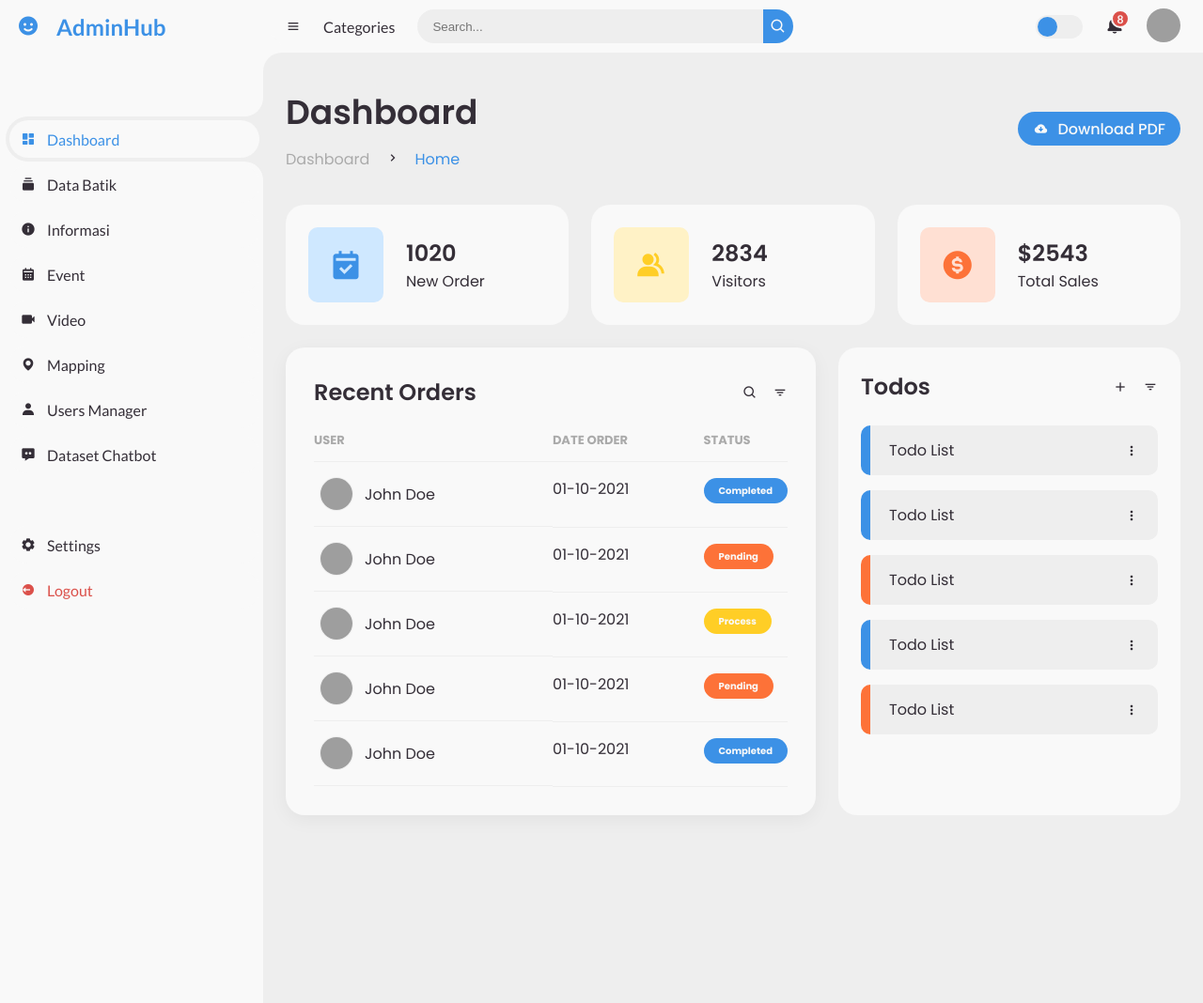
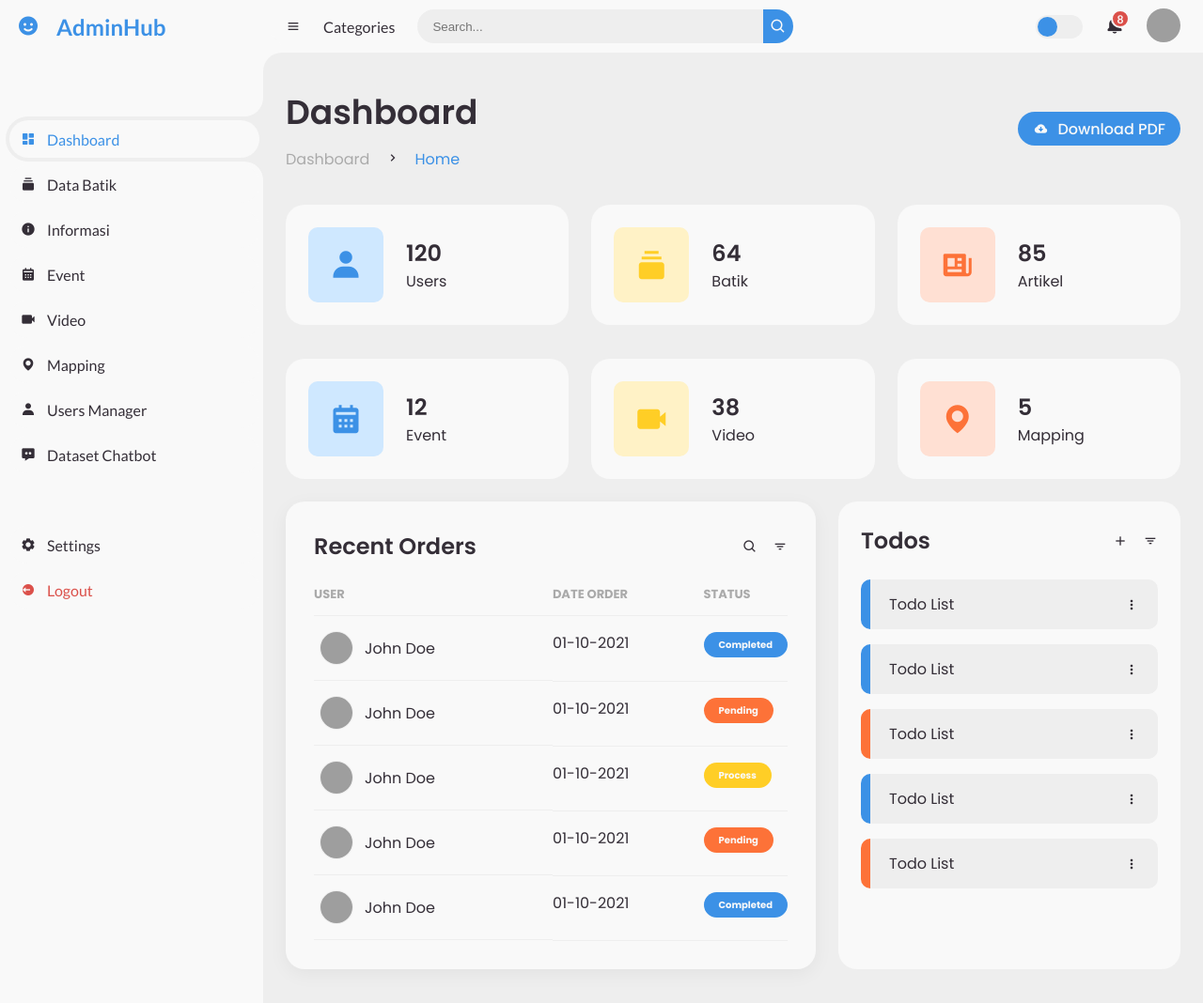
Before and after one commit to tamris/service_batik, a Flask app: page / in a window 1280 px wide. Shown: the whole page at 94% size. Run offline with Flask 3, Linux system fonts and the light colour scheme; some libraries are stand-ins or nearby versions; grey boxes are pictures that could not be loaded.

Commit message:
search bar, dashboard update

```diff
--- a/routes/web/dashboard.py
+++ b/routes/web/dashboard.py
@@ -5,5 +5,13 @@ web_bp = Blueprint('web_dashboard', __name__)
 
 @web_bp.route('/')
 def index():
-    # Ini return HTML buat dilihat di Browser Laptop
-    return render_template('dashboard.html')
+    # Dummy counts (gampang diganti nanti dari database)
+    counts = {
+        'users_count': 120,
+        'batik_count': 64,
+        'artikel_count': 85,
+        'event_count': 12,
+        'video_count': 38,
+        'mapping_count': 5,
+    }
+    return render_template('dashboard.html', **counts)
--- a/routes/web/galeri.py
+++ b/routes/web/galeri.py
@@ -112,32 +112,42 @@ dagang yang terbuka terhadap pertemuan lintas budaya.""",
 
 @galeri_bp.route('/data-batik')
 def index():
-    # 1. Config Pagination
+    # 1. Ambil Parameter
+    page = request.args.get('page', 1, type=int)
+    search_query = request.args.get('q', '') # Ambil kata kunci pencarian (kalau ada)
     per_page = 10
-    page = request.args.get('page', 1, type=int)
-    total_items = len(data_batik)
+
+    # 2. Logika FILTER (Pencarian)
+    if search_query:
+        # Cari batik yang NAMA atau MAKNA-nya mengandung kata kunci (case insensitive)
+        filtered_data = [
+            b for b in data_batik
+            if search_query.lower() in b['nama'].lower() or search_query.lower() in b['makna'].lower()
+        ]
+    else:
+        filtered_data = data_batik # Kalau gak cari, pake semua data
+
+    # 3. Hitung Pagination (Berdasarkan data yang sudah difilter)
+    total_items = len(filtered_data)
     total_pages = math.ceil(total_items / per_page)
 
-    # 2. Slicing Data
+    # 4. Slicing Data (Potong sesuai halaman)
     start = (page - 1) * per_page
     end = start + per_page
-    data_tampil = data_batik[start:end]
+    data_tampil = filtered_data[start:end]
 
-    # 3. Hitung Info "Showing X to Y"
-    # Kalau datanya kosong, start_index 0. Kalau ada, start dari (start + 1)
+    # 5. Hitung Info "Showing X to Y"
     start_index = start + 1 if total_items > 0 else 0
-
-    # End index gak boleh lebih dari total items
     end_index = min(end, total_items)
 
-    # 4. Kirim semua variabel ke HTML
     return render_template('galeri/index.html',
                            batiks=data_tampil,
                            page=page,
                            total_pages=total_pages,
-                           total_items=total_items,  # <-- Kirim Total
-                           start_index=start_index,  # <-- Kirim Angka Awal
-                           end_index=end_index)      # <-- Kirim Angka Akhir
+                           total_items=total_items,
+                           start_index=start_index,
+                           end_index=end_index,
+                           search_query=search_query) # <-- Kirim kata kunci ke HTML biar inputnya gak ilang
 
 # --- ROUTE BARU BUAT TAMBAH DATA ---
 @galeri_bp.route('/data-batik/tambah', methods=['GET', 'POST'])
--- a/static/css/style.css
+++ b/static/css/style.css
@@ -612,3 +612,10 @@ body {
 		min-width: 420px;
 	}
 }
+
+
+
+/* Mencegah animasi transisi pas lagi loading halaman */
+body.preload {
+    transition: none !important;
+}
--- a/static/js/script.js
+++ b/static/js/script.js
@@ -22,12 +22,6 @@ menuBar.addEventListener('click', function () {
 	sidebar.classList.toggle('hide');
 })
 
-
-
-
-
-
-
 const searchButton = document.querySelector('#content nav form .form-input button');
 const searchButtonIcon = document.querySelector('#content nav form .form-input button .bx');
 const searchForm = document.querySelector('#content nav form');
@@ -43,9 +37,6 @@ searchButton.addEventListener('click', function (e) {
 		}
 	}
 })
-
-
-
 
 
 if(window.innerWidth < 768) {
@@ -67,10 +58,22 @@ window.addEventListener('resize', function () {
 
 const switchMode = document.getElementById('switch-mode');
 
+// 1. LOGIKA SAAT HALAMAN DILOAD (Cek Memori)
+// Kita cek: "Eh, user ini sebelumnya pilih dark mode gak ya di localStorage?"
+if (localStorage.getItem('theme') === 'dark') {
+    document.body.classList.add('dark'); // Kalau iya, langsung gelapin
+    switchMode.checked = true; // Jangan lupa tombolnya dicentang juga
+}
+
+// 2. LOGIKA SAAT TOMBOL DIKLIK
 switchMode.addEventListener('change', function () {
-	if(this.checked) {
-		document.body.classList.add('dark');
-	} else {
-		document.body.classList.remove('dark');
-	}
-})
+    if(this.checked) {
+        // Kalau dicentang: Aktifin Dark Mode & Simpan kata 'dark' ke memori
+        document.body.classList.add('dark');
+        localStorage.setItem('theme', 'dark');
+    } else {
+        // Kalau dimatiin: Hapus Dark Mode & Simpan kata 'light' ke memori
+        document.body.classList.remove('dark');
+        localStorage.setItem('theme', 'light');
+    }
+});
--- a/templates/dashboard.html
+++ b/templates/dashboard.html
@@ -14,7 +14,13 @@
 	<title>AdminHub</title>
 </head>
 <body>
-
+	<script>
+        // Cek LocalStorage SEBELUM render konten
+        const theme = localStorage.getItem('theme');
+        if (theme === 'dark') {
+            document.body.classList.add('dark');
+        }
+    </script>
 
 	<!-- SIDEBAR -->
 	<section id="sidebar">
@@ -138,26 +144,52 @@
 				</a>
 			</div>
 
+			<!-- Row 1 -->
 			<ul class="box-info">
 				<li>
-					<i class='bx bxs-calendar-check' ></i>
+					<i class='bx bxs-user'></i>
 					<span class="text">
-						<h3>1020</h3>
-						<p>New Order</p>
+						<h3>{{ users_count|default(0) }}</h3>
+						<p>Users</p>
 					</span>
 				</li>
 				<li>
-					<i class='bx bxs-group' ></i>
+					<i class='bx bxs-collection'></i>
 					<span class="text">
-						<h3>2834</h3>
-						<p>Visitors</p>
+						<h3>{{ batik_count|default(0) }}</h3>
+						<p>Batik</p>
 					</span>
 				</li>
 				<li>
-					<i class='bx bxs-dollar-circle' ></i>
+					<i class='bx bxs-news'></i>
 					<span class="text">
-						<h3>$2543</h3>
-						<p>Total Sales</p>
+						<h3>{{ artikel_count|default(0) }}</h3>
+						<p>Artikel</p>
+					</span>
+				</li>
+			</ul>
+
+			<!-- Row 2 -->
+			<ul class="box-info">
+				<li>
+					<i class='bx bxs-calendar'></i>
+					<span class="text">
+						<h3>{{ event_count|default(0) }}</h3>
+						<p>Event</p>
+					</span>
+				</li>
+				<li>
+					<i class='bx bxs-video'></i>
+					<span class="text">
+						<h3>{{ video_count|default(0) }}</h3>
+						<p>Video</p>
+					</span>
+				</li>
+				<li>
+					<i class='bx bxs-map'></i>
+					<span class="text">
+						<h3>{{ mapping_count|default(0) }}</h3>
+						<p>Mapping</p>
 					</span>
 				</li>
 			</ul>
```
Also changed, not shown: static/css/galeri.css (+57 -0 lines), static/js/galeri.js (added, +41 -0 lines), templates/galeri/index.html (+68 -13 lines).
